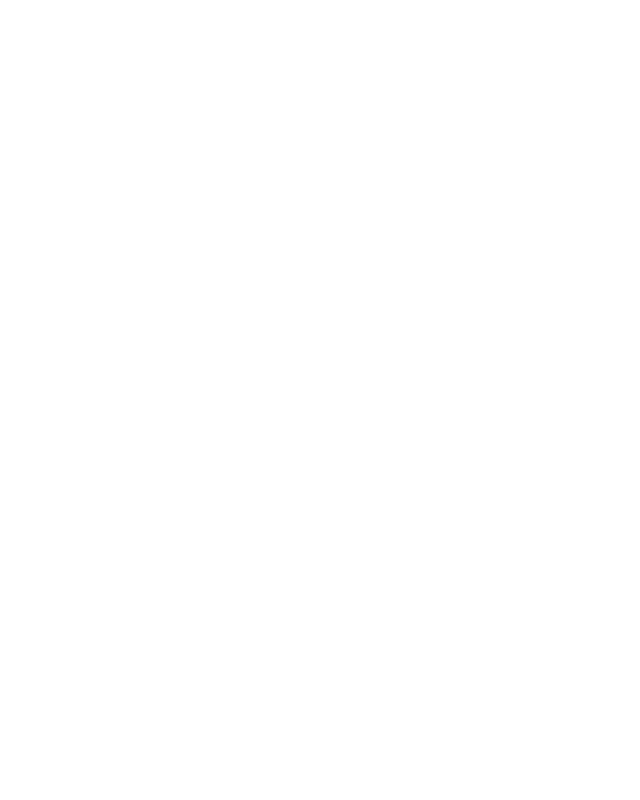
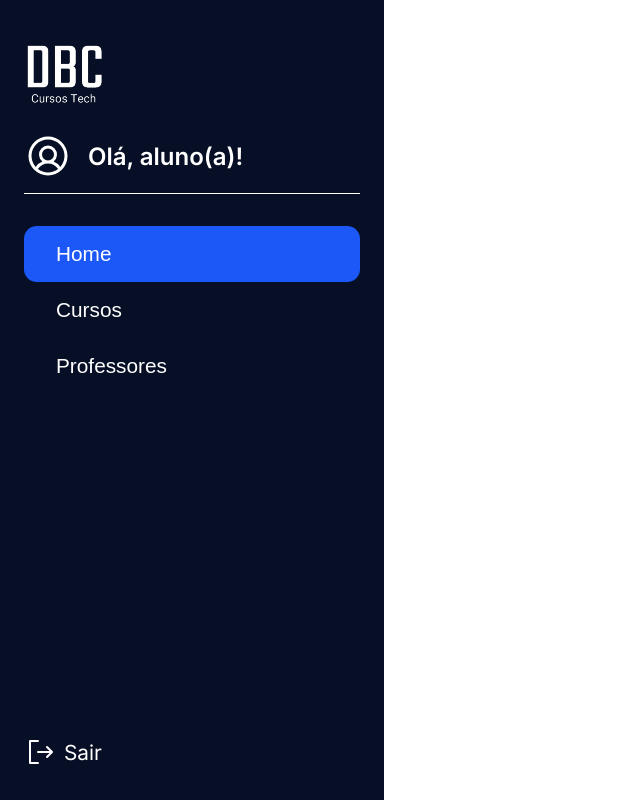
Before and after one commit to MarcosPaulo62/DBCursos-Tech, a React (Create React App) app: page / in a window 1280 px wide. Shown: the whole page, without its empty margins (0-640 px from the left). Built offline with nearby package versions, Linux system fonts and the light colour scheme.

Commit message:
add: NavbarDashboard

```diff
--- a/public/index.html
+++ b/public/index.html
@@ -4,6 +4,12 @@
     <meta charset="utf-8" />
     <meta name="viewport" content="width=device-width, initial-scale=1" />
     <meta name="theme-color" content="#000000" />
+    <link rel="preconnect" href="https://fonts.googleapis.com" />
+    <link rel="preconnect" href="https://fonts.gstatic.com" crossorigin />
+    <link
+      href="https://fonts.googleapis.com/css2?family=Inter:wght@100;200;300;400;500;600;700;800;900&display=swap"
+      rel="stylesheet"
+    />
     <title>DBCursos Tech</title>
   </head>
   <body>
--- a/src/App.tsx
+++ b/src/App.tsx
@@ -1,6 +1,7 @@
 import { useState } from "react";
 import { ThemeProvider } from "styled-components";
 import { ColorsTheme } from "./styles/global";
+import { NavbarDashboard } from "./components/NavbarDashboard/NavbarDashboard";
 
 function App() {
   const [theme, setTheme] = useState(ColorsTheme);
@@ -8,7 +9,7 @@
   return (
     <ThemeProvider theme={theme}>
       <div className="App">
-
+        <NavbarDashboard role="aluno" />
       </div>
     </ThemeProvider>
   );
--- /dev/null
+++ b/src/components/NavbarDashboard/NavbarDashboard.tsx
@@ -0,0 +1,116 @@
+import { NavbarDashboardWrapper } from "./styles";
+import Logo from "../../assets/Logo_Branco.png";
+import { UserCircle, SignOut } from "@phosphor-icons/react";
+import { useState } from "react";
+
+export interface iNavbarhDashboard {
+  role: string;
+}
+
+export function NavbarDashboard({ role }: iNavbarhDashboard) {
+  const [page, setPage] = useState("home");
+  const [userRole, setUserRole] = useState(role);
+
+  function returnGreeting(role: string) {
+    switch (role) {
+      case "aluno":
+        return "Olá, aluno(a)!";
+      case "professor":
+        return "Olá, professor(a)!";
+      case "admin":
+        return "Olá, admin!";
+      default:
+        break;
+    }
+  }
+
+  return (
+    <NavbarDashboardWrapper>
+      <div>
+        <img className="logo" src={Logo} alt="logo da DBCursos Tech" />
+        <div className="greeting">
+          <UserCircle size={48} />
+          <span>{returnGreeting(role)}</span>
+        </div>
+        <div className="links">
+          {userRole.toLocaleLowerCase() === "aluno" && (
+            <div>
+              <button
+                className={page === "home" ? "onfocus" : ""}
+                onClick={() => setPage("home")}
+              >
+                Home
+              </button>
+              <button
+                className={page === "cursos" ? "onfocus" : ""}
+                onClick={() => setPage("cursos")}
+              >
+                Cursos
+              </button>
+              <button
+                className={page === "professores" ? "onfocus" : ""}
+                onClick={() => setPage("professores")}
+              >
+                Professores
+              </button>
+            </div>
+          )}
+          {userRole.toLocaleLowerCase() === "professor" && (
+            <div>
+              <button
+                className={page === "home" ? "onfocus" : ""}
+                onClick={() => setPage("home")}
+              >
+                Home
+              </button>
+              <button
+                className={page === "cursos" ? "onfocus" : ""}
+                onClick={() => setPage("cursos")}
+              >
+                Cursos
+              </button>
+              <button
+                className={page === "alunos" ? "onfocus" : ""}
+                onClick={() => setPage("alunos")}
+              >
+                Alunos
+              </button>
+            </div>
+          )}
+          {userRole.toLocaleLowerCase() === "admin" && (
+            <div>
+              <button
+                className={page === "home" ? "onfocus" : ""}
+                onClick={() => setPage("home")}
+              >
+                Home
+              </button>
+              <button
+                className={page === "cursos" ? "onfocus" : ""}
+                onClick={() => setPage("cursos")}
+              >
+                Cursos
+              </button>
+              <button
+                className={page === "alunos" ? "onfocus" : ""}
+                onClick={() => setPage("alunos")}
+              >
+                Alunos
+              </button>
+              <button
+                className={page === "professores" ? "onfocus" : ""}
+                onClick={() => setPage("professores")}
+              >
+                Professores
+              </button>
+            </div>
+          )}
+        </div>
+      </div>
+      <div className="logout">
+        <SignOut size={32} />
+        <span>Sair</span>
+      </div>
+    </NavbarDashboardWrapper>
+  );
+}
--- /dev/null
+++ b/src/components/NavbarDashboard/styles.ts
@@ -0,0 +1,72 @@
+import { styled } from "styled-components";
+
+export const NavbarDashboardWrapper = styled.div`
+  background-color: ${({ theme }) => theme.color.darkBlue};
+  width: 30%;
+  height: 100vh;
+  padding: 2rem 1.5rem;
+  color: ${({ theme }) => theme.color.white};
+  display: flex;
+  flex-direction: column;
+  justify-content: space-between;
+
+  .logo {
+    width: 5rem;
+    height: 5rem;
+    margin-bottom: 1rem;
+  }
+
+  .greeting {
+    display: flex;
+    align-items: center;
+    gap: 1rem;
+    padding-bottom: 0.8rem;
+    border-bottom: 1px solid ${({ theme }) => theme.color.white};
+    margin-bottom: 2rem;
+    span {
+      font-size: 1.5rem;
+      font-style: normal;
+      font-weight: 600;
+    }
+  }
+
+  .links {
+    display: flex;
+    flex-direction: column;
+    align-items: center;
+    button {
+      color: ${({ theme }) => theme.color.white};
+      padding: 1rem 2rem;
+      font-size: 1.3rem;
+      width: 100%;
+      text-align: start;
+      transition: all 0.3s ease-in;
+      border-radius: 0.8rem;
+      &:hover {
+        color: ${({ theme }) => theme.color.blue};
+      }
+    }
+    .onfocus {
+      background: ${({ theme }) => theme.color.blue};
+      transition: all 0.3s ease-in;
+      &:hover {
+        opacity: 0.8;
+        color: ${({ theme }) => theme.color.white};
+      }
+    }
+  }
+
+  .logout {
+    display: flex;
+    align-items: center;
+    gap: 0.5rem;
+    cursor: pointer;
+    transition: all 0.3s ease-in;
+    &:hover {
+      color: ${({ theme }) => theme.color.blue};
+    }
+    span {
+      font-size: 1.3rem;
+    }
+  }
+`;
```
Also changed, not shown: src/assets/Logo_Branco.png.
